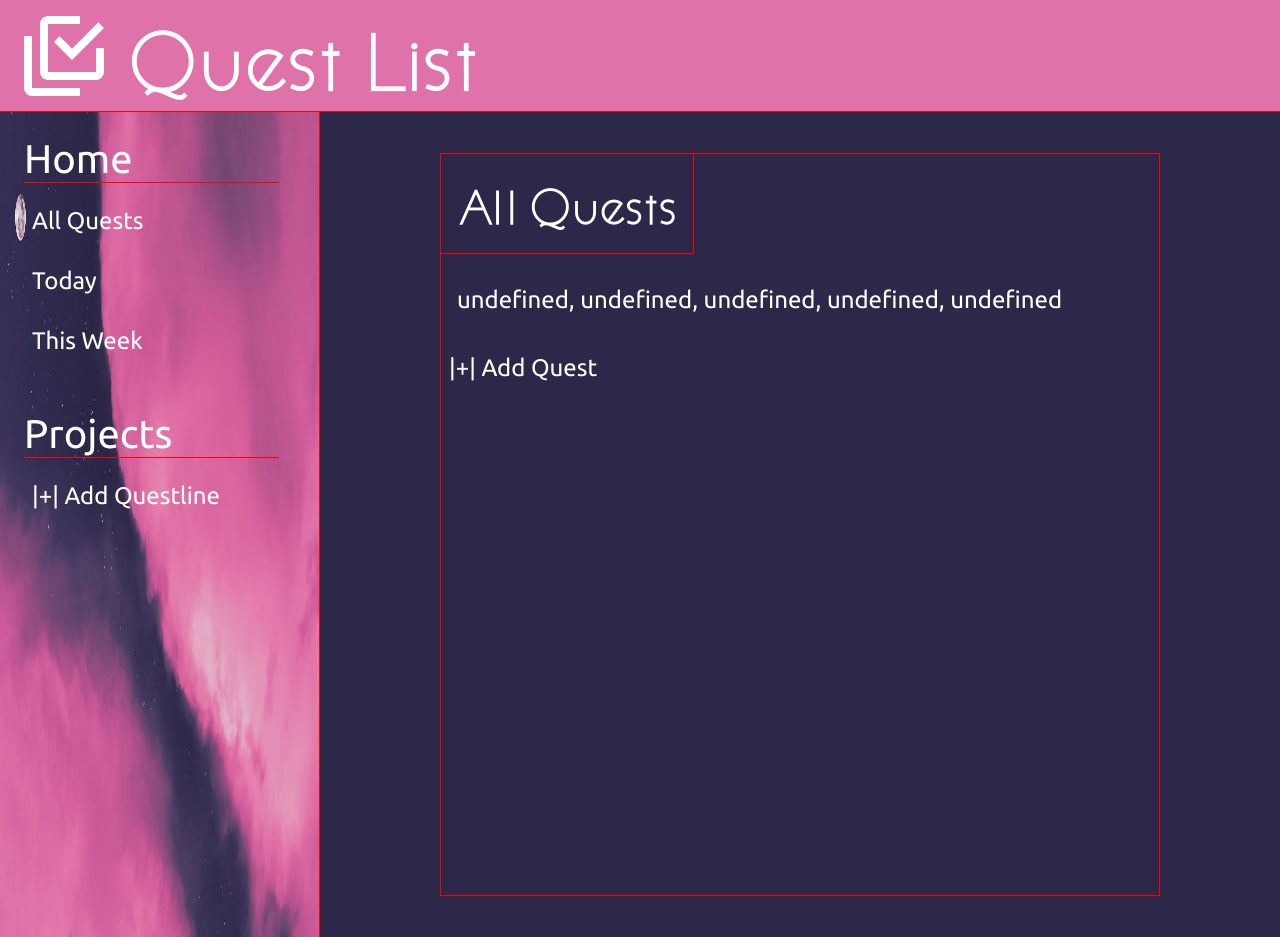
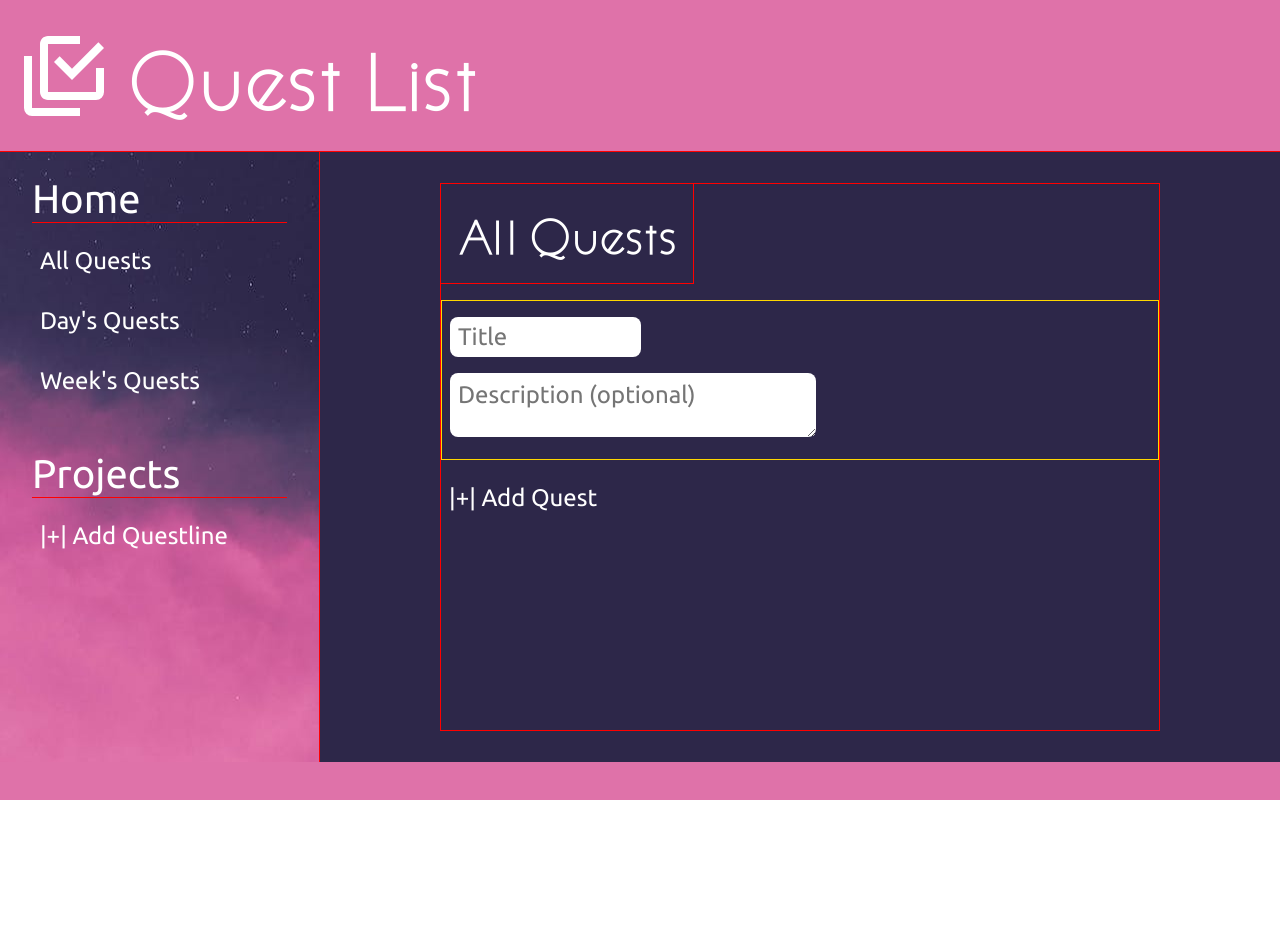
Before and after one commit to Operations-Department/todo-list, a website built with webpack: page src/index.html in a window 1280 px wide. Both pictures are taken after a click on the button "|+| Add Quest". After the commit the page ends 800 px from the top, so only its background shows below. Built offline with nearby package versions, Linux system fonts and the light colour scheme.

Commit message:
Add sticky position to sidebar div; add form to add button; install date/calandar package

```diff
--- a/package.json
+++ b/package.json
@@ -20,5 +20,8 @@
     "webpack-cli": "^5.1.4",
     "webpack-dev-middleware": "^6.1.1",
     "webpack-dev-server": "^4.15.1"
+  },
+  "dependencies": {
+    "date-fns": "^3.0.6"
   }
 }
--- a/src/allTasks.js
+++ b/src/allTasks.js
@@ -1,24 +1,76 @@
 import createTask from "./todo-factory";
 
-//updates the dom for the alltask page
+//dom stuff for the all-tasks page
 export default function displayAllTasks() {
 
+    //title of the page
     const titleElement = document.createElement('h1');
     titleElement.innerHTML = 'All Quests';
     titleElement.classList.add('body-title');
 
+    //add task button
     const addTaskButton = document.createElement('button');
     addTaskButton.innerHTML = '|+| Add Quest';
 
-    const taskContainer = document.createElement('div');
-    taskContainer.classList.add('task-container');
+    //create form
+    const formContainer = document.createElement('div');
+    formContainer.classList.add('form-container');
 
     addTaskButton.addEventListener('click', function() {
-        const task = document.createElement('div');
-        task.textContent = `${createTask.title}, ${createTask.description}, ${createTask.dueDate}, ${createTask.priority}, ${createTask.status}`;
-        task.classList.add('tasks')
-        taskContainer.appendChild(task);
+        addTaskButton.disabled = true;
+
+        const form = document.createElement('form');
+
+        const titleLabel = document.createElement('label');
+        titleLabel.setAttribute('for', 'title');
+        const titleInput = document.createElement('input');
+        titleInput.setAttribute('placeholder', 'Title');
+        titleInput.setAttribute('type', 'text');
+        titleInput.setAttribute('id', 'title');
+        titleInput.setAttribute('name', 'title');
+        titleInput.setAttribute('required', '');
+
+        const descriptionLabel = document.createElement('label');
+        descriptionLabel.setAttribute('for', 'description');
+        const descriptionInput = document.createElement('textarea');
+        descriptionInput.setAttribute('placeholder', 'Description (optional)');
+        descriptionInput.setAttribute('type', 'text');
+        descriptionInput.setAttribute('id', 'description');
+        descriptionInput.setAttribute('name', 'description');
+        descriptionInput.rows = 2;
+
+        formContainer.appendChild(form);
+
+        form.classList.add('form');
+        form.appendChild(titleLabel);
+        form.appendChild(titleInput);
+        titleInput.classList.add('form-title');
+
+        form.appendChild(descriptionLabel);
+        form.appendChild(descriptionInput);
+        descriptionInput.classList.add('form-description');
     });
 
-    return [titleElement, taskContainer, addTaskButton];
+
+
+
+
+
+
+
+
+    //container; hold task/quest
+    // const taskContainer = document.createElement('div');
+    // taskContainer.classList.add('task-container');
+
+    // //event listener; add task to task container
+    // submitButton.addEventListener('click', function() {
+    //     const task = document.createElement('div');
+    //     task.textContent = `${createTask.title}, ${createTask.description}, ${createTask.dueDate}, ${createTask.priority}, ${createTask.status}`;
+    //     task.classList.add('tasks')
+    //     taskContainer.appendChild(task);
+    // });
+
+    //returns to index.js page
+    return [titleElement, formContainer, addTaskButton];
 }
--- a/src/index.html
+++ b/src/index.html
@@ -20,8 +20,8 @@
                     <h1 class="side-bar-title">Home</h1>
                     <!-- button in li for accessibility -->
                     <li><button>All Quests</button></li>
-                    <li><button>Today</button></li>
-                    <li><button>This Week</button></li>
+                    <li><button>Day's Quests</button></li>
+                    <li><button>Week's Quests</button></li>
                 </ul>
                 <ul class="project-tasks">
                     <h1 class="side-bar-title">Projects</h1>
--- a/src/style.css
+++ b/src/style.css
@@ -68,10 +68,22 @@ header {
     background-attachment: fixed;
     color: var(--font-color);
     font-family: 'Secondary-font';
-    display: grid;
-    grid-template-rows: 1fr 2fr;
+    display: flex;
+    flex-direction: column;
+    align-items: center;
+    justify-content: flex-start;
     font-size: 2rem;
     border-right: var(--border);
+}
+
+.home-tasks {
+    position: sticky;
+    top: 0;
+}
+
+.project-tasks {
+    position: sticky;
+    top: 17rem;
 }
 
 .home-tasks,
@@ -105,7 +117,7 @@ button:hover {
     transform: translateX(1rem);
 }
 
-/* main body section */
+/* main */
 .body {
     grid-area: 2 / 2 / 3 / 3;
     background: var(--primary-color);
@@ -144,10 +156,40 @@ button:hover {
     filter: blur(5px);
 }
 
+.form-container{
+    height: 10rem;
+    width: 100%;
+    border: 1px solid gold;
+    box-sizing: border-box;
+}
+
 .form {
-    z-index: 101;
-    height: 5rem;
-    width: 5rem;
+    display: flex;
+    flex-direction: column;
+    height: 100%;
+    width: 100%;
+    padding: 0.5rem;
+    box-sizing: border-box;
+    gap: 0.5rem;
+}
+
+.form-title,
+.form-description {
+    padding: 0.5rem;
+    font-size: 1.5rem;
+    font-family: 'Secondary-font';
+    border-radius: 0.5rem;
+    outline: none;
+}
+
+.form-title {
+    height: 1.5rem;
+    width: 25%;
+}
+
+.form-description {
+    height: 3rem;
+    width: 50%;
 }
 
 .task-container {
--- a/src/todo-factory.js
+++ b/src/todo-factory.js
@@ -1,6 +1,6 @@
 let tasks = [];
 
-//manages the creation of task objects
+//creates task objects
 export default function createTask(title, description, dueDate, priority, status) {
     const task = {
         title: title,
```
Also changed, not shown: dist/index.html, dist/main.js, 1 other file.
